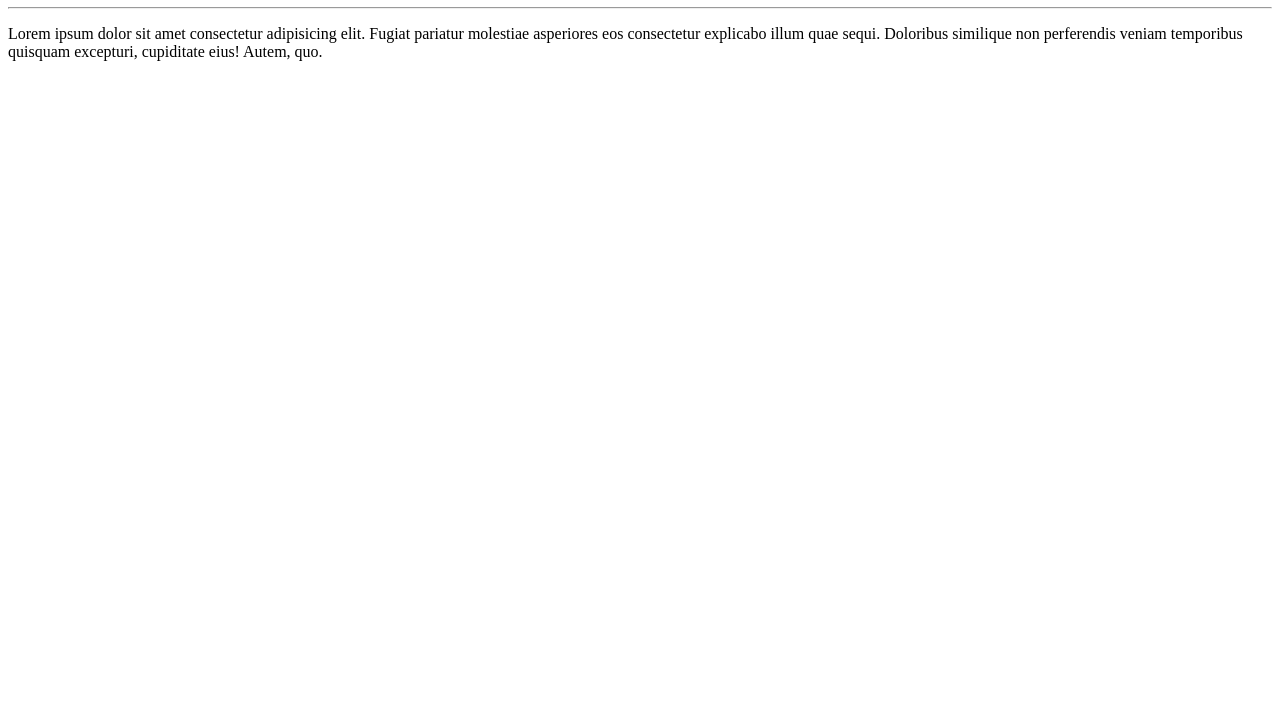
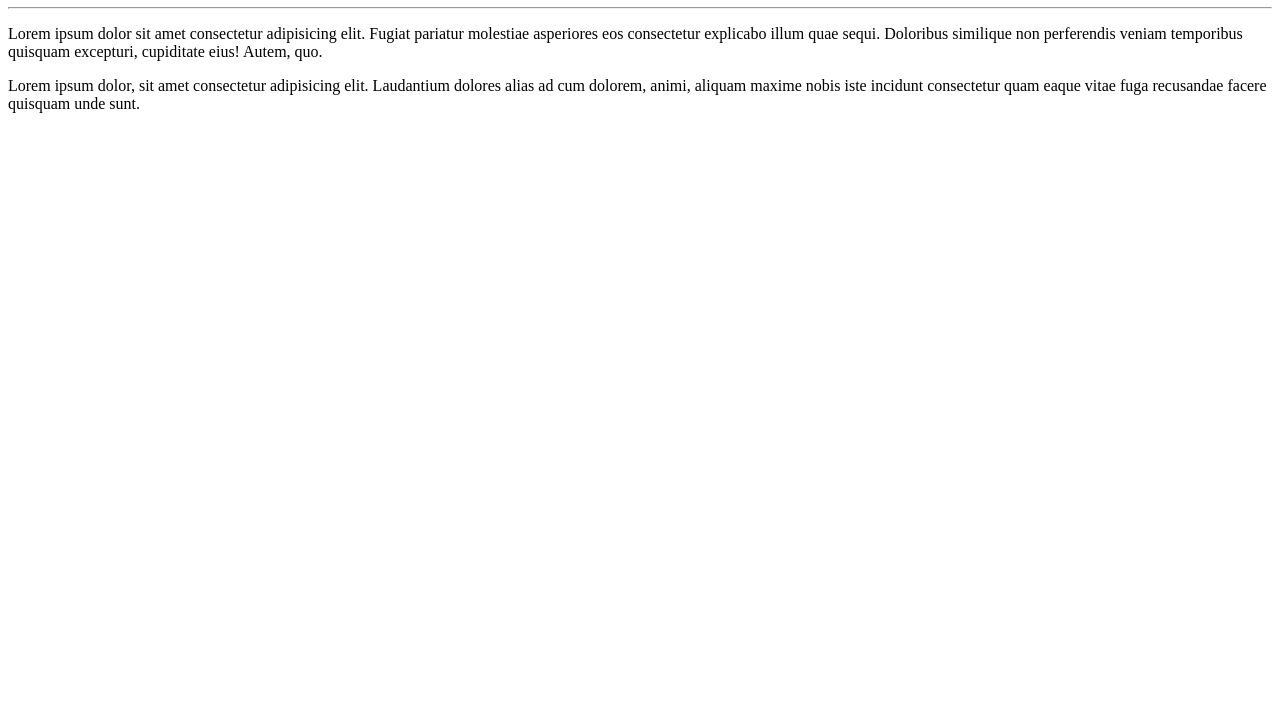
Before and after one commit to Valdeilson-lima/Ola-Mundo, a plain HTML site: page Site-Exemplo/index.html in a window 1280 px wide. Shown: the part 73-800 px from the top of the page. Drawn offline with Linux system fonts and the light colour scheme.

Commit message:
Adicionei um segundo paragrafo

```diff
--- a/Site-Exemplo/index.html
+++ b/Site-Exemplo/index.html
@@ -11,5 +11,8 @@
     <p>
         Lorem ipsum dolor sit amet consectetur adipisicing elit. Fugiat pariatur molestiae asperiores eos consectetur explicabo illum quae sequi. Doloribus similique non perferendis veniam temporibus quisquam excepturi, cupiditate eius! Autem, quo.
     </p>
+    <p>
+        Lorem ipsum dolor, sit amet consectetur adipisicing elit. Laudantium dolores alias ad cum dolorem, animi, aliquam maxime nobis iste incidunt consectetur quam eaque vitae fuga recusandae facere quisquam unde sunt.
+    </p>
 </body>
 </html>
```
